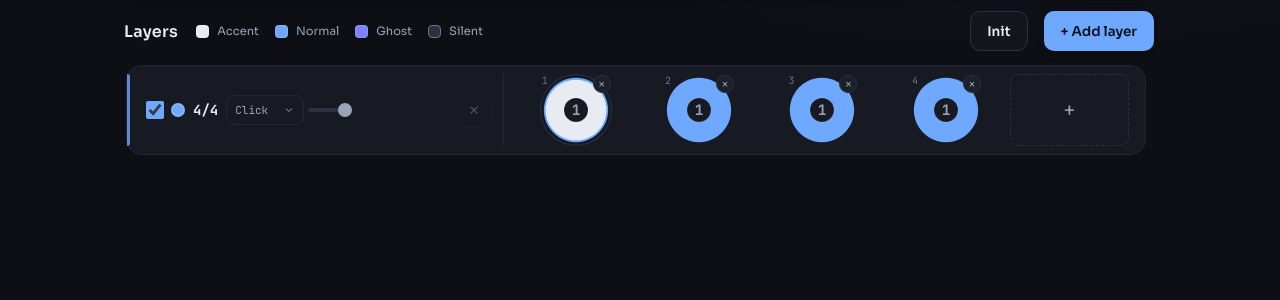
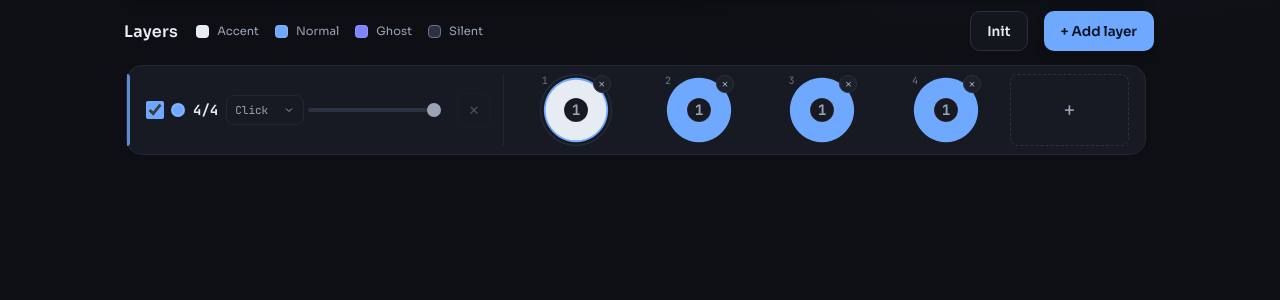
Before and after one commit to narevent/poly, a Django app: template core/templates/poly/metronome.html in a window 1280 px wide. Shown: the part 227-527 px from the top of the page. Run offline with Django 4.2, Linux system fonts and the light colour scheme; the template is opened without the code that fills it, so the values that code supplies are empty.

Commit message:
Metronome: give the layer volume slider real space and a real target
On a laptop the slider was 44px wide and 4px tall — too short to set a
level with any precision, and a 4px grab target. It now takes the width
the per-layer BPM field and the name input gave back when those went:
flex 1 1 72px with a 96px floor on a laptop, so it absorbs whatever the
rail has spare. Measured at a 1100px window: 44px -> 133px.

The element is also 20px tall now for the hit area while the visible
track stays 4px, drawn by the ::-webkit-slider-runnable-track and
::-moz-range-track pseudo-elements instead of the input's own background.
That is a 5x taller thing to grab without changing how it looks.

Delete keeps its distance explicitly rather than by auto margin, which the
slider's flex-grow would otherwise have consumed: 16px of clear space
between the two at a 1100px window, so it still reads as the layer's own
action rather than the right-hand end of the slider.

Co-Authored-By: Claude Opus 5 <noreply@anthropic.com>

```diff
--- a/core/static/poly/metronome/styles.css
+++ b/core/static/poly/metronome/styles.css
@@ -223,17 +223,29 @@
 .layer-del:hover:not(:disabled) {
   color: var(--danger); border-color: var(--danger); background: var(--danger-soft);
 }
+/* Volume was a 52px-wide, 4px-tall element — 44px on a laptop, which is both
+   too short to set a level with any precision and a 4px-tall grab target. It
+   now takes the space the layer BPM field and the name input gave back: it
+   grows to fill whatever the rail has spare, and the element is 20px tall for
+   the hit area while the visible track stays 4px, drawn by the track
+   pseudo-elements rather than by the input's own background. */
 .vol-slider {
   -webkit-appearance: none; appearance: none;
-  width: 52px; flex: 0 0 auto; height: 4px; border-radius: 4px;
-  background: var(--line); padding: 0; cursor: pointer; min-height: 0; border: 0;
+  flex: 1 1 72px; width: auto; min-width: 64px;
+  height: 20px; background: transparent;
+  padding: 0; cursor: pointer; min-height: 0; border: 0;
+}
+.vol-slider::-webkit-slider-runnable-track {
+  height: 4px; border-radius: 4px; background: var(--line);
 }
 .vol-slider::-webkit-slider-thumb {
   -webkit-appearance: none; width: 14px; height: 14px; border-radius: 50%;
   background: var(--muted); cursor: pointer; border: 0;
+  margin-top: -5px;                 /* centres the thumb on the 4px track */
   transition: background .15s;
 }
 .vol-slider:hover::-webkit-slider-thumb { background: var(--accent); }
+.vol-slider::-moz-range-track { height: 4px; border-radius: 4px; background: var(--line); }
 .vol-slider::-moz-range-thumb {
   width: 14px; height: 14px; border-radius: 50%;
   background: var(--muted); cursor: pointer; border: 0;
@@ -704,9 +716,13 @@
   }
   /* the rail must stay on one line — wrapping costs a whole row per layer */
   .layer-row .layer-rail { flex-wrap: nowrap; gap: var(--s1); }
-  /* the name must stay readable — everything else gives ground first */
   .layer-row .layer-sound { width: 78px; }
-  .layer-row .vol-slider { width: 44px; }
+  /* the rail's spare width goes to volume, which is the one control here you
+     set by eye rather than by click */
+  .layer-row .vol-slider { min-width: 96px; }
+  /* explicit gap, so delete reads as the layer's own action and not as the
+     right-hand end of the slider it used to sit flush against */
+  .layer-row .layer-del { margin-left: var(--s3); }
   .layer-row .layer-grid {
     border-left: 1px solid var(--line-soft); padding-left: var(--s3);
     /* keeps every layer the same height even when its dials are small */
```
